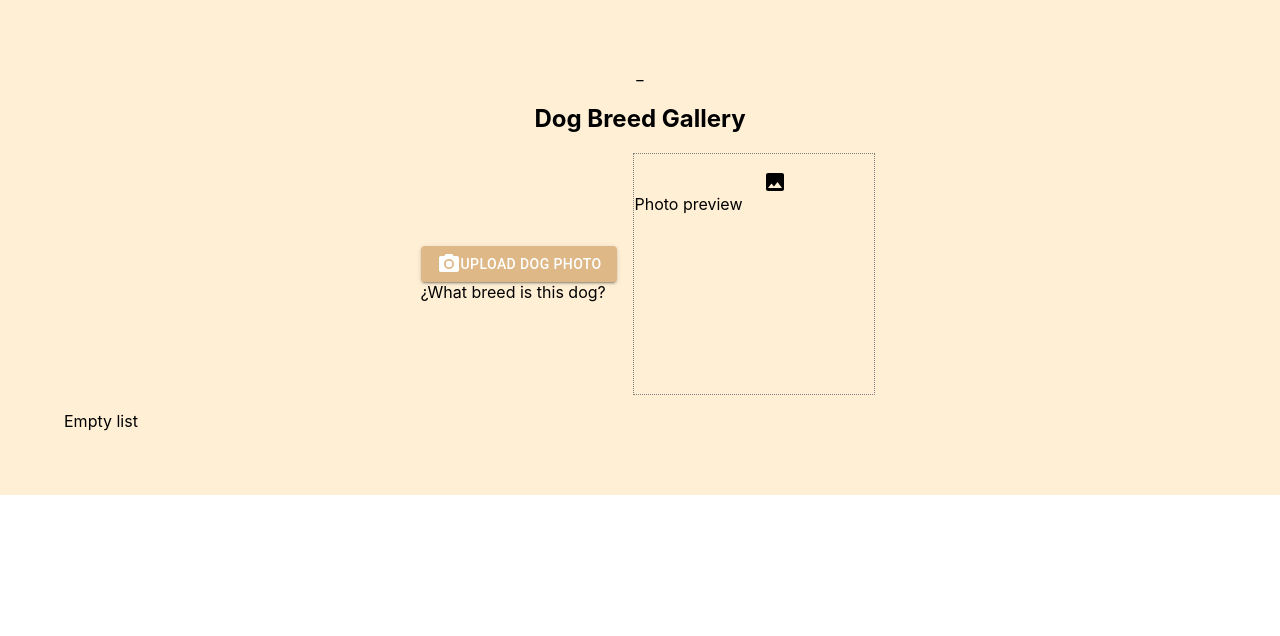
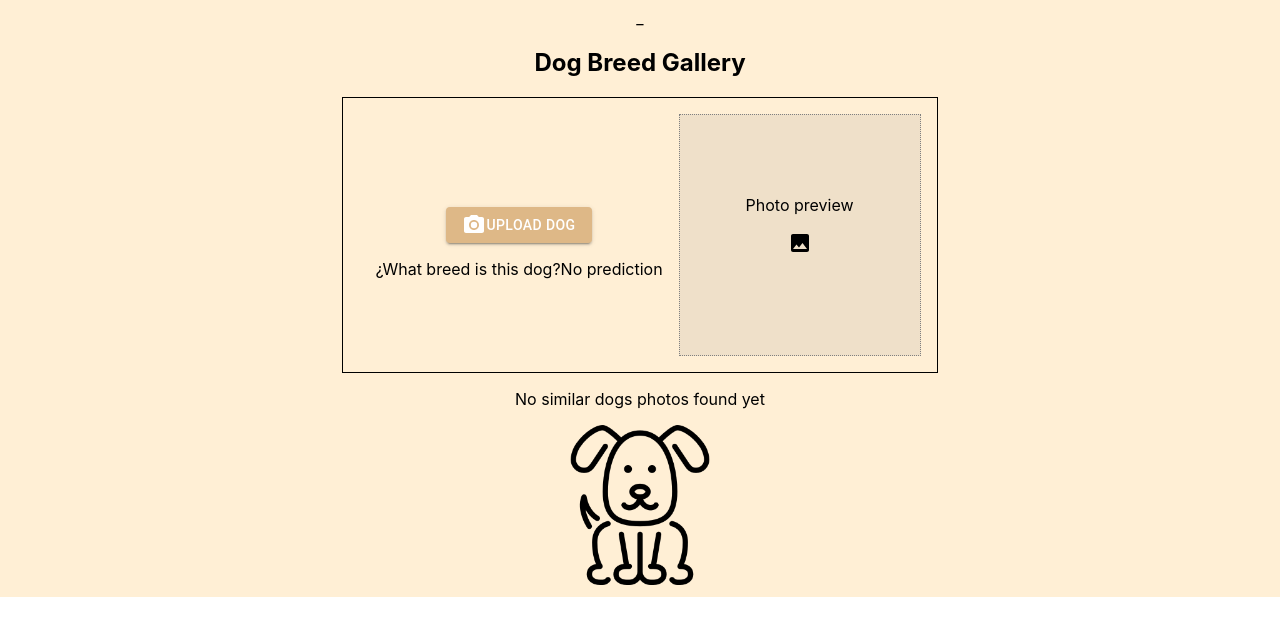
Before and after one commit to tditada/dog-breed-gallery, a React (Create React App) app: page / in a window 1280 px wide. Shown: the top 636 px of the page. Built offline with nearby package versions, Linux system fonts and the light colour scheme.

Commit message:
feat: empty states and errors

```diff
--- a/src/app.tsx
+++ b/src/app.tsx
@@ -1,26 +1,40 @@
 import React, { useState } from 'react';
 import styled from 'styled-components';
+import EmptyGallery from './components/empty-gallery';
 
 import BreedGallery from './components/gallery';
 import Header from './components/header';
 import Upload from './components/upload';
 
-const StyledApp = styled.section`
-  padding: 4em;
+const StyledAppSection = styled.section`
   background: papayawhip;
 `;
+
+const StyledMain = styled.main`
+  width: fit-content;
+  margin: auto;
+`;
+
+const StyledCenteredContainer = styled.div`
+  width: fit-content;
+  margin: auto;
+  padding: 0.5rem;
+`;
+
 
 function App() {
   const [breed, setBreed] = useState<string>();
 
   return (
-    <StyledApp>
-      <Header />
-      <main>
-        <Upload breed={breed} onBreedPrediction={setBreed} />
-        {breed ? <BreedGallery breed={breed} /> : <span> Empty list</span>}
-      </main>
-    </StyledApp>
+    <StyledAppSection>
+      <StyledCenteredContainer>
+        <Header />
+        <StyledMain>
+          <Upload breed={breed} setBreed={setBreed} />
+          {breed ? <BreedGallery breed={breed} /> : <EmptyGallery />}
+        </StyledMain>
+      </StyledCenteredContainer>
+    </StyledAppSection>
   );
 }
 
--- /dev/null
+++ b/src/components/breed-prediction.tsx
@@ -0,0 +1,25 @@
+
+import React from 'react';
+import styled from 'styled-components';
+
+const StyledPredictionContainer = styled.div`
+    display: flex;
+    align-items: center;
+    justify-content: center;
+`;
+
+const BREED_QUESTION_TEXT = "¿What breed is this dog?";
+const GUESS_BREED_TEXT = "Our guess: ";
+
+
+const BreedPrediction = ({ breed }: { breed: string | undefined }) => {
+
+    return (
+        <StyledPredictionContainer>
+            <div>{BREED_QUESTION_TEXT}</div>
+            <div>{breed ? GUESS_BREED_TEXT + breed.toUpperCase() : 'No prediction'}</div>
+        </StyledPredictionContainer>
+    )
+}
+
+export default BreedPrediction;
--- /dev/null
+++ b/src/components/empty-gallery.tsx
@@ -0,0 +1,26 @@
+import React from 'react';
+import styled from 'styled-components';
+
+const StyledEmptyDiv = styled.div`
+    text-align: center;
+`;
+
+const StyledImage = styled.img`
+    width: 10rem;
+    display: inline-block;
+`
+const StyledEmptyText = styled.div`
+    margin: 1rem;
+`;
+
+const EMPTY_TEXT = 'No similar dogs photos found yet';
+
+const EmptyGallery = () => {
+
+    return (<StyledEmptyDiv>
+        <StyledEmptyText>{EMPTY_TEXT} </StyledEmptyText>
+        <StyledImage src="/black-dog.png" alt="" />
+    </StyledEmptyDiv>);
+}
+
+export default EmptyGallery;
--- a/src/components/gallery.tsx
+++ b/src/components/gallery.tsx
@@ -12,16 +12,26 @@ const StyledBox = styled(Box)`
   margin: 3em;
 `
 
+const StyledError = styled.div`
+  text-align: center;
+`
+const TRY_AGAIN_ERROR = "There was an error, please try again or choose a different image";
+
 const BREED_IMAGES_API = (breed: string): string => `https://dog.ceo/api/breed/${breed}/images`
 
-const SCROLL_DATA_SIZE = 6;
+const SCROLL_DATA_SIZE = 10;
+
+enum SuccessOptions {
+  SUCCESS = "success",
+  ERROR = "error",
+}
 
 type GetBreedType = {
-  message: Array<string>,
-  success: string,
+  message: Array<string> | String,
+  success: SuccessOptions,
+  code?: number,
 }
 
-// TODO: empty state, errors
 function BreedGallery({ breed }: { breed: string | undefined }) {
   const [images, setImages] = useState<Array<string>>([]);
   const [isLoading, setLoading] = useState<boolean>(false);
@@ -50,19 +60,25 @@ function BreedGallery({ breed }: { breed: string | undefined }) {
   const getData = useCallback(async () => {
     try {
       setLoading(true);
+
       if (breed) {
         const { data } = await axios.get<GetBreedType>(BREED_IMAGES_API(breed));
+        if (Array.isArray(data.message)) {
           setImages(data.message);
           setScrollData(data.message.slice(0, SCROLL_DATA_SIZE));
           setError(null);
         }
+      }
     } catch (err: any) {
-      setError(err.message);
+      setLoading(false);
       setImages([]);
+      setScrollData([]);
+      setHasMoreValue(false);
+      setError(err?.response?.data?.message || TRY_AGAIN_ERROR);
     } finally {
       setLoading(false);
     }
-  }, []);
+  }, [breed]);
 
 
   useEffect(() => {
@@ -71,7 +87,7 @@ function BreedGallery({ breed }: { breed: string | undefined }) {
 
   return (
     <div>
-      <StyledBox >
+      <StyledBox>
         <InfiniteScroll
           dataLength={scrollData.length}
           next={handleOnRowsScrollEnd}
@@ -82,6 +98,8 @@ function BreedGallery({ breed }: { breed: string | undefined }) {
         >
           {isLoading ?
             <CircularProgress data-testid="circular-progress" /> :
+            (error ?
+              <StyledError>{error}</StyledError> :
               (<ImageList>
                 {scrollData.map((dogUrl: string) => (
                   <ImageListItem key={dogUrl}>
@@ -93,10 +111,12 @@ function BreedGallery({ breed }: { breed: string | undefined }) {
                     />
                   </ImageListItem>
                 ))}
-            </ImageList>)}
+              </ImageList>)
+            )
+          }
         </InfiniteScroll>
       </StyledBox>
-      {error}
+
     </div>
   );
 }
--- a/src/components/preview.tsx
+++ b/src/components/preview.tsx
@@ -12,18 +12,39 @@ const StyledPreviewContainer = styled.div`
     width: 15rem;
     height: 15rem;
     border: dotted 1px gray;
+    background-color: rgb(113 105 105 / 11%);
+    display: flex;
+    flex-direction: column;
+    align-items: center;
+    justify-content: center;
 `;
 
 const StyledImageIcon = styled(ImageIcon)`
     margin: 1rem;
 `;
 
+const StyledEmptyPreview = styled.div`
+    text-align: center;
+`;
+
 const PREVIEW_TEXT = "Photo preview";
 
-const Preview = ({ imgData }: { imgData: string | ArrayBuffer | null }) => {
-    return (<StyledPreviewContainer className="previewPic">
-        {imgData ? <StyledImage className="uploaded-dog" src={imgData as string} alt="preview" /> : <div>{PREVIEW_TEXT} <StyledImageIcon /> </div>}
-    </StyledPreviewContainer>)
+const Preview = ({ imgData, isFileImage }: { imgData: string | ArrayBuffer | null, isFileImage: boolean }) => {
+    return (
+        <StyledPreviewContainer className="previewPic">
+            {imgData ?
+                <StyledImage className="uploaded-dog" src={imgData as string} alt="preview" /> :
+                <StyledEmptyPreview>
+                    {isFileImage ?
+                        <>
+                            <div>{PREVIEW_TEXT} </div>
+                            <StyledImageIcon />
+                        </> :
+                        'File is not an image'
+                    }
+                </StyledEmptyPreview>
+            }
+        </StyledPreviewContainer>)
 }
 
 export default Preview;
--- a/src/components/upload.tsx
+++ b/src/components/upload.tsx
@@ -5,62 +5,88 @@ import Button from '@mui/material/Button';
 import PhotoCamera from '@mui/icons-material/PhotoCamera';
 
 import Preview from './preview';
+import BreedPrediction from './breed-prediction';
 import { classify } from '../helpers';
 
 const StyledUpload = styled.div`
     display: flex;
+    flex-wrap: wrap;
     align-items: center;
     justify-content: center;
-    margin: 1rem 3rem;
+    padding: 1rem;
+    border: solid 1px black;
+    margin: auto;
+    width: fit-content;
 `;
 
 const StyledButtonContainer = styled.div`
     margin: 1rem;
+    display: flex;
+    flex-direction: column;
+    text-align: center;
 `;
 
-const UPLOAD_BUTTON_TEXT = "upload dog photo";
+const StyledInput = styled.label`
+    margin: 1rem;
+`;
 
-//TODO: loading, errors
-const Upload = ({ breed, onBreedPrediction }: { breed: string | undefined, onBreedPrediction: React.Dispatch<React.SetStateAction<string | undefined>> }) => {
+const boxSX = {
+    backgroundColor: "burlywood",
+    "&:hover": {
+        backgroundColor: '#c4a276'
+    },
+};
+
+const UPLOAD_BUTTON_TEXT = "upload dog";
+
+const Upload = ({ breed, setBreed }: { breed: string | undefined, setBreed: React.Dispatch<React.SetStateAction<string | undefined>> }) => {
     const [imgData, setImgData] = useState<string | ArrayBuffer | null>(null);
+    const [isFileImage, setIsFileImage] = useState<boolean>(true);
 
     const onChangePicture = (e: any) => {
-        if (e.target.files[0]) {
+        const { files } = e.target;
+        const isImage = files.length && files[0].type && files[0].type.split("/")[0] === "image";
+
+        if (files[0] && isImage) {
+            setIsFileImage(true);
             const reader = new FileReader();
             reader.addEventListener("load", () => {
                 setImgData(reader.result);
             });
             reader.readAsDataURL(e.target.files[0]);
+        } else if (files[0] && !isImage) {
+            setIsFileImage(false);
+            setBreed("");
         }
     };
 
     const getClassification = useCallback(async () => {
         const classification = await classify();
-        onBreedPrediction(classification);
-    }, [onBreedPrediction]);
+        if (classification) {
+            setBreed(classification);
+
+        }
+    }, [setBreed]);
 
     useEffect(() => {
         if (imgData) {
             getClassification();
         }
-    }, [imgData, getClassification]); //TODO getClassification callback
+    }, [imgData, getClassification]);
 
     return (
         <StyledUpload>
             <StyledButtonContainer>
-                <label htmlFor="contained-button-file">
+                <StyledInput htmlFor="contained-button-file">
                     <input hidden accept="image/*" id="contained-button-file" type="file" onChange={onChangePicture} />
-                    <Button sx={{ 'backgroundColor': 'burlywood' }} variant="contained" component="span">
+                    <Button sx={boxSX} variant="contained" component="span">
                         <PhotoCamera />
                         {UPLOAD_BUTTON_TEXT}
                     </Button>
-                </label>
-                <div>
-                    ¿What breed is this dog?
-                    {breed ? breed : ''}
-                </div>
+                </StyledInput>
+                <BreedPrediction breed={breed} />
             </StyledButtonContainer>
-            <Preview imgData={imgData} />
+            <Preview imgData={imgData} isFileImage={isFileImage} />
         </StyledUpload>
     );
 };
--- a/src/helpers.ts
+++ b/src/helpers.ts
@@ -9,10 +9,10 @@ const getMostProbablePrediction = (predictions: Array<Prediction>) => {
     return predictions.sort((a: Prediction, b: Prediction) => b.probability - a.probability)[0];
 }
 
-export const classify = async () : Promise<string> => {
+export const classify = async () : Promise<string | null> => {
     const img = document.querySelector('.uploaded-dog');
     const model = await mobilenet.load();
     const predictions: Array<Prediction> = await model.classify(img);
 
-    return predictions.length ? getMostProbablePrediction(predictions)?.className : '';
+    return predictions.length ? getMostProbablePrediction(predictions)?.className : null;
 }
```
Also changed, not shown: public/black-dog.png (added), 1 other file (tests, documents, lock files or other folders). Lines whose indentation alone changed are shown as unchanged.
